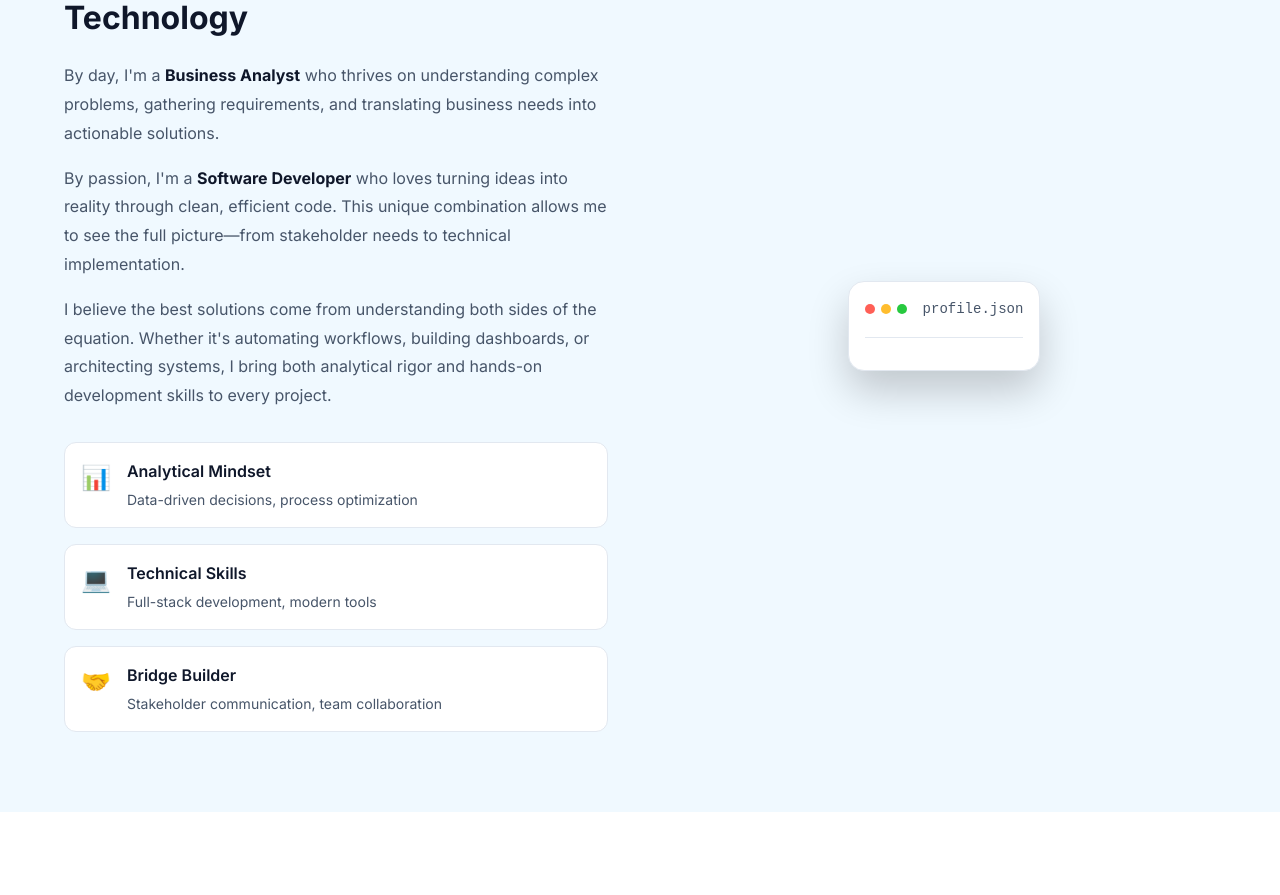
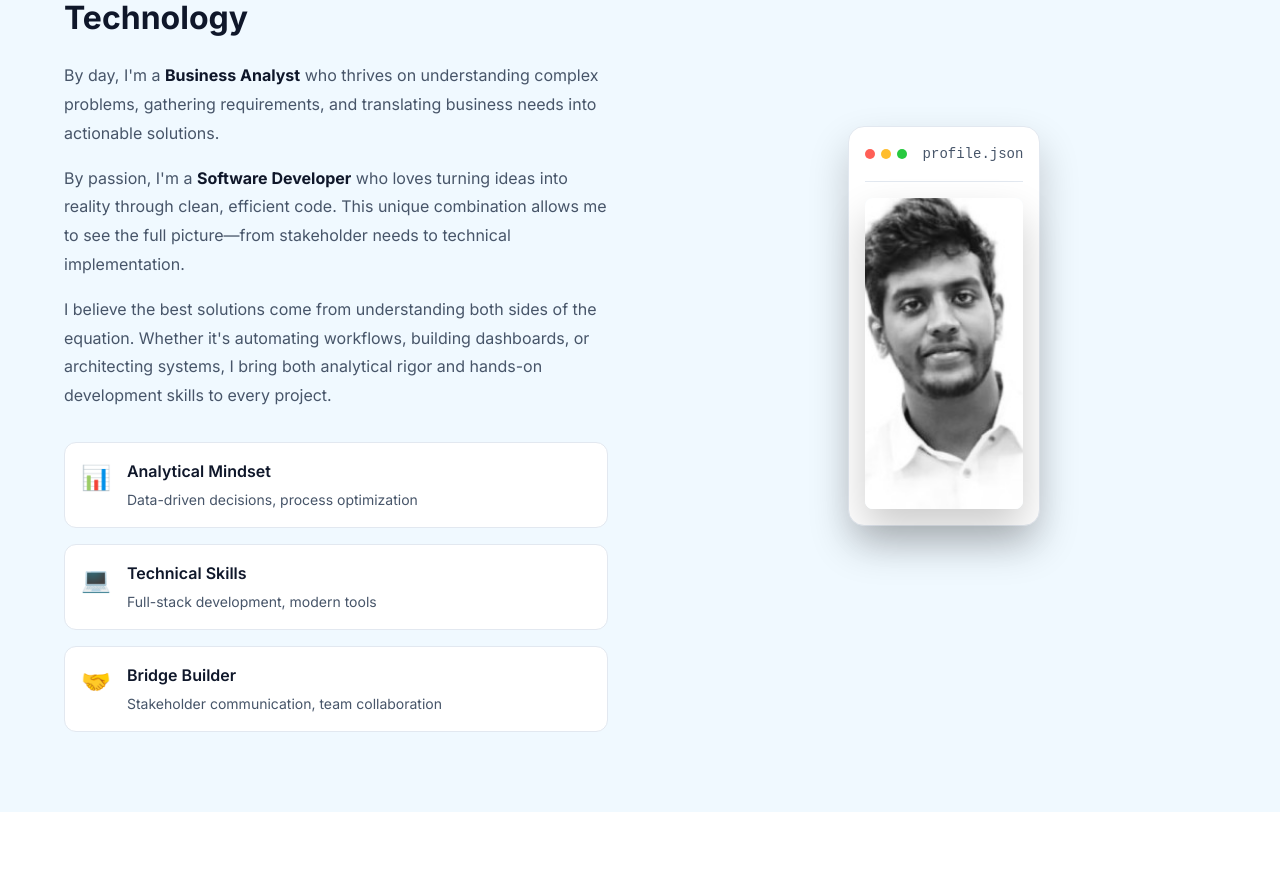
Before and after one commit to Jeffrey-Matthew/home, a React (Vite) app in the folder client/: page / in a window 1280 px wide. Shown: the part 960-1855 px from the top of the page. Built offline with nearby package versions, Linux system fonts and the light colour scheme; no server answers.

Commit message:
fix: add min-height to visual-card for proper flex layout
- Set min-height: 400px on visual-card to ensure flip container has space
- Allows flex-grow: 1 on flip container to work correctly
- Fixes collapsed profile picture display

```diff
--- a/client/src/components/sections/About.css
+++ b/client/src/components/sections/About.css
@@ -98,7 +98,8 @@
     padding: var(--space-4);
     /* Reduced padding for image */
     box-shadow: 0 20px 40px rgba(0, 0, 0, 0.2);
-    height: 100%;
+    min-height: 400px;
+    /* Ensure card has minimum height for flip container */
     display: flex;
     flex-direction: column;
 }
```
